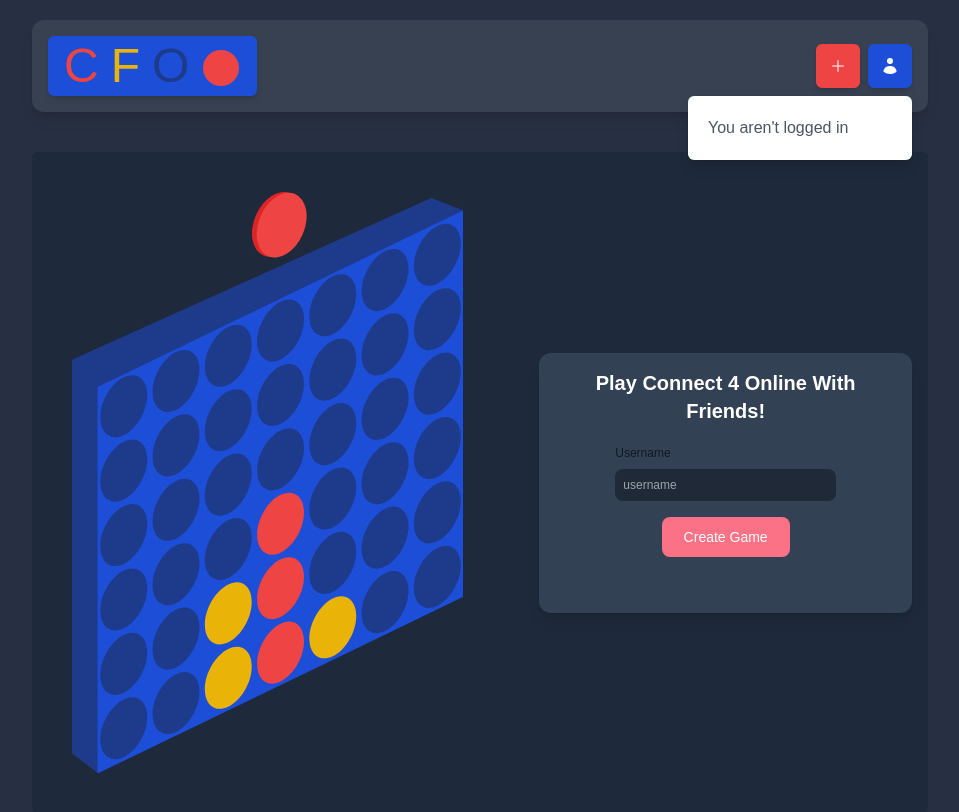
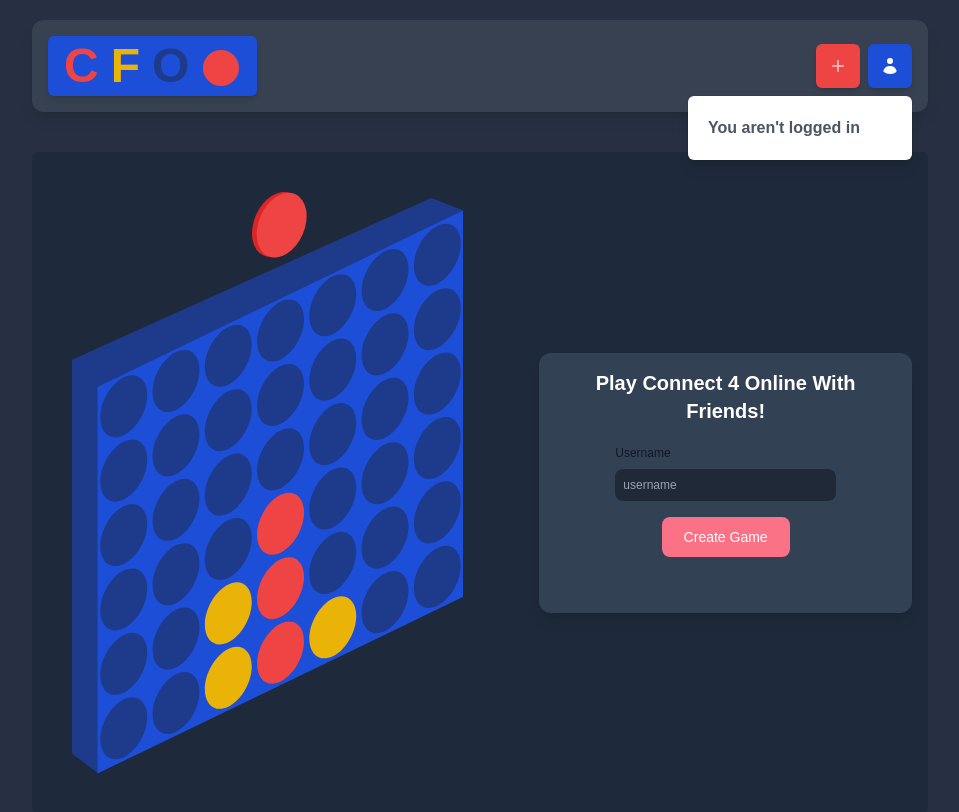
Before and after one commit to rigba/Connect4Online2, a Next.js app in the folder web/: page / in a window 1280 px wide. Both pictures are taken after a click on the button 1050 px from the left and 66 px from the top of the page. Shown: the top 812 px of the page, without its empty margins (160-1119 px from the left). Built offline with nearby package versions, Linux system fonts and the light colour scheme; no server answers.

Commit message:
small navbar ui tweaks

```diff
--- a/web/components/Taskbar.tsx
+++ b/web/components/Taskbar.tsx
@@ -27,7 +27,7 @@ const Taskbar = ({ passUser }: { passUser? }) => {
 
   return (
     <div className="flex rounded-xl mx-auto max-w-4xl shadow-lg my-5 bg-gray-700 p-4 px-4">
-      <div className="text-3xl md:text-5xl public-xl mr-auto my-auto">
+      <button className="text-3xl md:text-5xl font-public-xl mr-auto my-auto">
         <div className="bg-blue-700 flex flex-row gap-3 py-2 md:py-1 px-4 rounded-md shadow-md">
           <h1 className="text-red-500 my-auto">C</h1>
           <h1 className="text-yellow-500 m-auto">F</h1>
@@ -40,7 +40,7 @@ const Taskbar = ({ passUser }: { passUser? }) => {
             <circle className="fill-red-500" cx="50" cy="50" r="45" />
           </svg>
         </div>
-      </div>
+      </button>
 
       <button className="shadow-md group inline-flex items-center rounded-md bg-red-500 text-base font-medium text-white mr-2 h-full px-3 py-3 my-auto">
         <PlusIcon
@@ -75,7 +75,7 @@ const Taskbar = ({ passUser }: { passUser? }) => {
                   <div className="px-1 py-1 ">
                     <Menu.Item>
                       {({}) => (
-                        <div className="text-gray-600 p-4 public-lg">
+                        <div className="text-gray-600 p-4 font-public-lg">
                           You aren't logged in
                         </div>
                       )}
```
